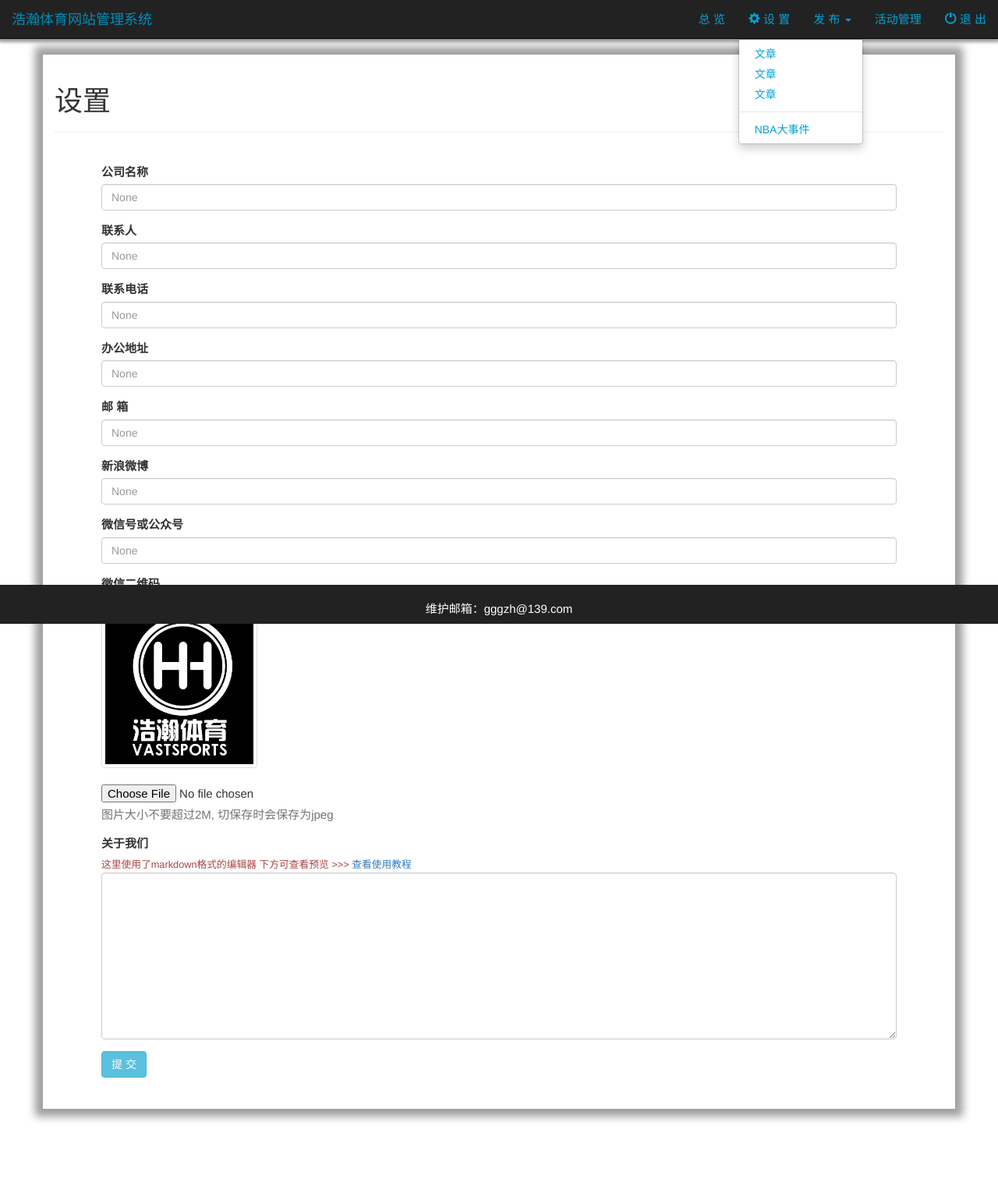
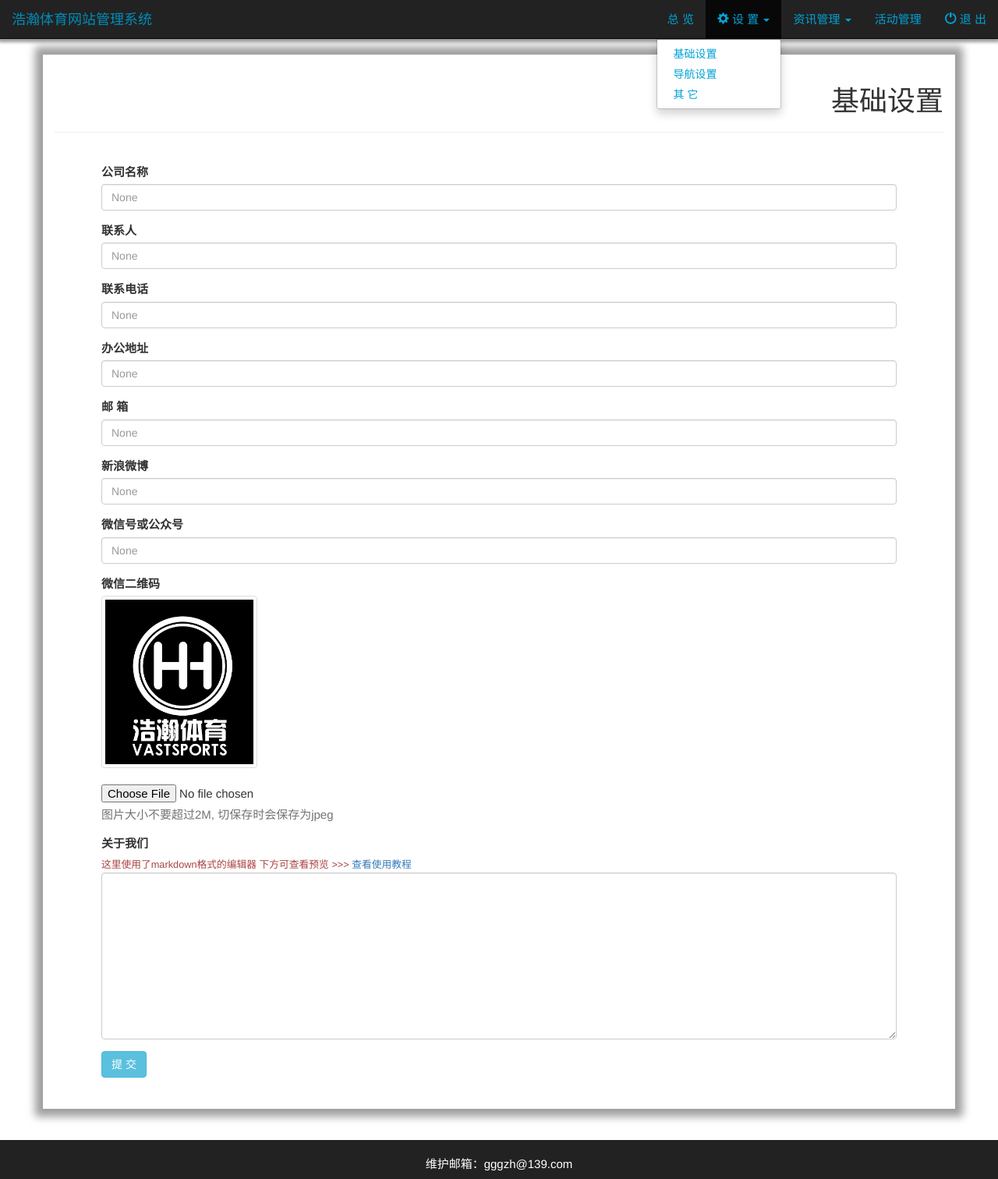
Before and after one commit to Ggzzhh/TestingCenterWeb, a Flask app: page /manage/setting in a window 1280 px wide, after a click on "设 置". Shown: the whole page at 78% size. Before the commit the page ends 1438 px from the top, so only its background shows below. Run offline with Flask 2, Linux system fonts and the light colour scheme; the visitor is signed in with stand-in values (Sample User, id 1); data that the repository does not hold is empty; some libraries are stand-ins or nearby versions.

Commit message:
网站大体设计以及导航设置

```diff
--- a/app/admin/views.py
+++ b/app/admin/views.py
@@ -43,3 +43,10 @@ def logout():
 def web_setting():
     """管理系统相关设置"""
     return render_template('admin/setting.html')
+
+
+@manage.route('/nav_setting')
+@login_required
+def nav_setting():
+    """导航栏相关设置"""
+    return render_template('admin/nav-setting.html')
--- a/app/api_1_0/web_manage.py
+++ b/app/api_1_0/web_manage.py
@@ -29,3 +29,12 @@ def update_web_setting():
     db.session.add(setting)
     db.session.commit()
     return jsonify(setting.to_json())
+
+
+@api.route('/nav_setting', methods=["GET"])
+def get_nav_setting():
+    """更新导航设置"""
+    nav_names = SecondPageName.query.all()
+    if not nav_names:
+        return jsonify({'num': 0})
+    return jsonify(SecondPageName().to_json())
--- a/app/models.py
+++ b/app/models.py
@@ -137,5 +137,26 @@ db.event.listen(WebSetting.about_me, 'set', WebSetting.on_changed_body)
 
 class SecondPageName(db.Model):
     """发布文章二级页面名称管理表"""
+    __tablename__ = 'nav_settings'
     id = db.Column(db.Integer, primary_key=True)
-    second_page_name = db.Column(db.String(32))
+    page_name = db.Column(db.String(32))
+
+    def to_json(self):
+        names = SecondPageName.query.all()
+        json_data = {}
+        if not names:
+             json_data = {
+                 'num': 0
+             }
+        else:
+            json_data = {
+                'num': len(names),
+                'names': [name.page_name for name in names]
+            }
+        return json_data
+
+    def from_json(self, json_data):
+        names = SecondPageName.query.all()
+        if not names:
+            names = json_data.get('names')
+        return names
--- a/app/static/css/style.css
+++ b/app/static/css/style.css
@@ -19,12 +19,12 @@ body {
     box-shadow: 0 2px 4px 2px rgba(0,0,0,0.4);
     height: 50px;
 }
-.navbar a {
-    background:transparent !important;
-}
-.navbar a:hover {
-    background:transparent;
-}
+/*.navbar a {*/
+    /*background:transparent !important;*/
+/*}*/
+/*.navbar a:hover {*/
+    /*background:transparent;*/
+/*}*/
 
 .login {
     padding: 10px 50px 50px 50px;
@@ -34,11 +34,15 @@ body {
 .shadow {
     box-shadow: 0 0 10px 10px rgba(15, 15, 15, 0.4);
     padding-bottom: 20px;
-    margin-bottom: 60px;
+    margin-bottom: 30px;
     min-height: 800px;
 }
 
 .shadow .form {
+    padding: 20px 60px;
+}
+
+.pad-left {
     padding: 20px 60px;
 }
 
@@ -51,9 +55,9 @@ body {
 }
 
 .bg-transparent{
-    background:transparent !important;
-    border: 0 !important;
-    box-shadow: none !important;
+    /*background:transparent !important;*/
+    /*border: 0 !important;*/
+    /*box-shadow: none !important;*/
 }
 
 .my-navbar {
@@ -68,3 +72,7 @@ body {
     color: #00a2d4 !important;
     transition: color 0.5s ease-in-out;
 }
+
+.container {
+    min-height: 800px;
+}
--- a/app/templates/admin/base.html
+++ b/app/templates/admin/base.html
@@ -31,23 +31,42 @@
                  style="height: 1px;">
                 <ul class="nav navbar-nav navbar-right">
                     <li><a href="{{ url_for('manage.index') }}">总 览</a></li>
+                    <li class="dropdown">
+                        <a href="#" id="drop"
+                           data-toggle="dropdown" role="button" aria-expanded="false"
+                           aria-haspopup="true">
+                            <span class="glyphicon glyphicon-cog" aria-hidden="true"></span>
+                            设 置
+                            <span class="caret"></span>
+                        </a>
+                        <ul class="dropdown-menu" aria-labelledby="drop">
                             <li>
-						<a href="{{ url_for('manage.web_setting') }}"><span
-								class="glyphicon glyphicon-cog"
-								aria-hidden="true"></span> 设 置</a>
+                                <a href="{{ url_for('manage.web_setting') }}">
+                                    基础设置
+                                </a>
+                            </li>
+                            <li>
+                                <a href="{{ url_for('manage.nav_setting') }}">
+                                    导航设置
+                                </a>
+                            </li>
+                            <li>
+                                <a href="#">
+                                    其 它
+                                </a>
+                            </li>
+                        </ul>
                     </li>
                     <li class="dropdown">
                         <a href="#" id="drop" data-toggle="dropdown" role="button"
                            aria-expanded="false" aria-haspopup="true">
-							发 布
+                            资讯管理
                             <span class="caret"></span>
                         </a>
                         <ul class="dropdown-menu" aria-labelledby="drop">
-							<li><a href="#">文章</a></li>
-							<li><a href="#">文章</a></li>
-							<li><a href="#">文章</a></li>
-							<li role="separator" class="divider">分离器</li>
-							<li><a href="{{ url_for('.index') }}">NBA大事件</a></li>
+                            <li><a href="#">周边</a></li>
+                            <li><a href="#">资讯</a></li>
+                            <li><a href="#">赛事</a></li>
                         </ul>
                     </li>
                     <li><a href="#">活动管理</a></li>
@@ -81,7 +100,7 @@
         {% block page_content %}
         {% endblock page_content%}
     </div>
-	<div class="footer text-center navbar-fixed-bottom">维护邮箱：gggzh@139.com</div>
+    <div class="footer text-center navbar-static-bottom">维护邮箱：gggzh@139.com</div>
 {% endblock content %}
 
 {% block scripts %}
--- a/app/templates/admin/login.html
+++ b/app/templates/admin/login.html
@@ -4,7 +4,7 @@
 {% block page_content %}
 
 	<div class="container row">
-		<div class="col-md-6"></div>
+		<div class="col-md-4"></div>
 		<div class="col-md-6 login well">
 			<div class="page-header">
 				<h1>登录</h1>
--- a/app/templates/admin/setting.html
+++ b/app/templates/admin/setting.html
@@ -3,8 +3,8 @@
 
 {% block page_content %}
 	<div class="container shadow">
-		<div class="page-header">
-			<h1>设置</h1>
+		<div class="page-header text-right">
+			<h1>基础设置</h1>
 		</div>
 		<form class="form">
 			<div class="form-group">
--- a/manage.py
+++ b/manage.py
@@ -4,7 +4,7 @@ from app import create_app, db
 from flask_script import Manager, Shell
 from flask_migrate import Migrate, MigrateCommand
 
-from app.models import Administrator, WebSetting
+from app.models import Administrator, WebSetting, SecondPageName
 
 app = create_app(os.getenv('FLASK_CONFIG') or 'default')
 manager = Manager(app)
@@ -13,7 +13,8 @@ migrate = Migrate(app, db)
 
 @manager.shell
 def make_shell_context():
-    return dict(app=app, db=db, admin=Administrator, web=WebSetting)
+    return dict(app=app, db=db, admin=Administrator, web=WebSetting,
+                spn=SecondPageName)
 manager.add_command("shell", Shell(make_context=make_shell_context))
 manager.add_command('db', MigrateCommand)
 
```
Also changed, not shown: app/templates/admin/nav-setting.html (added, +109 -0 lines), README.md. Lines whose indentation alone changed are shown as unchanged.
